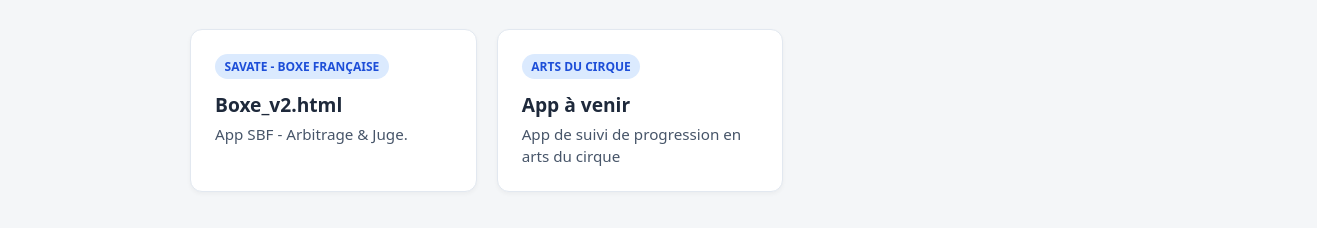
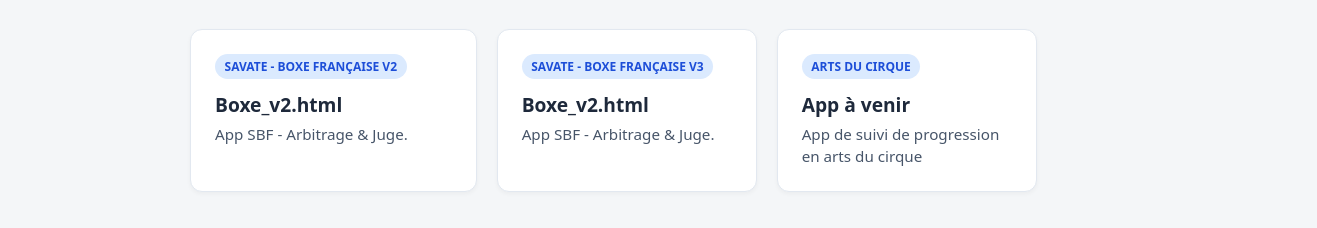
Before and after one commit to HucherEPS/HucherEPS-App, a plain HTML site: page index.html in a window 1280 px wide. Shown: the part 104-332 px from the top of the page, 1317 px wide, since content can reach past the window. Drawn offline with Linux system fonts and the light colour scheme.

Commit message:
Update Savate card titles and add Boxe v3 link

```diff
--- a/index.html
+++ b/index.html
@@ -65,7 +65,14 @@
 
   <main class="grid">
     <a class="card" href="https://huchereps.github.io/HucherEPS-App/Boxe_v2.html">
-      <span class="tag">Savate - Boxe Française</span>
+      <span class="tag">Savate - Boxe Française v2</span>
+      <h2>Boxe_v2.html</h2>
+      <p>App SBF - Arbitrage & Juge.</p>
+    </a>
+
+    <main class="grid">
+    <a class="card" href="https://huchereps.github.io/HucherEPS-App/Boxe_v3.html">
+      <span class="tag">Savate - Boxe Française v3</span>
       <h2>Boxe_v2.html</h2>
       <p>App SBF - Arbitrage & Juge.</p>
     </a>
```
